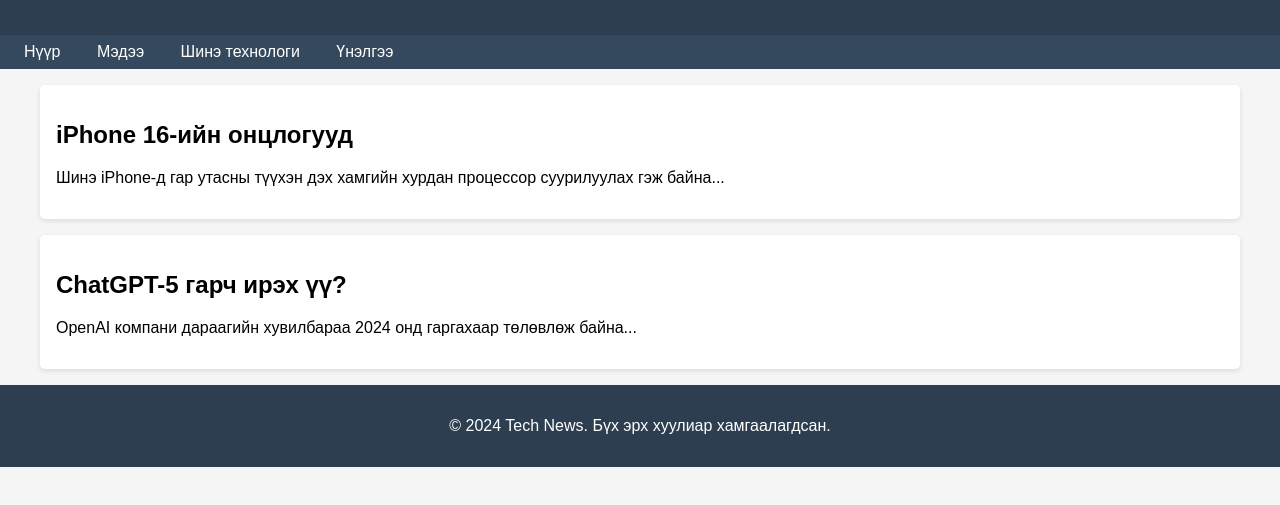
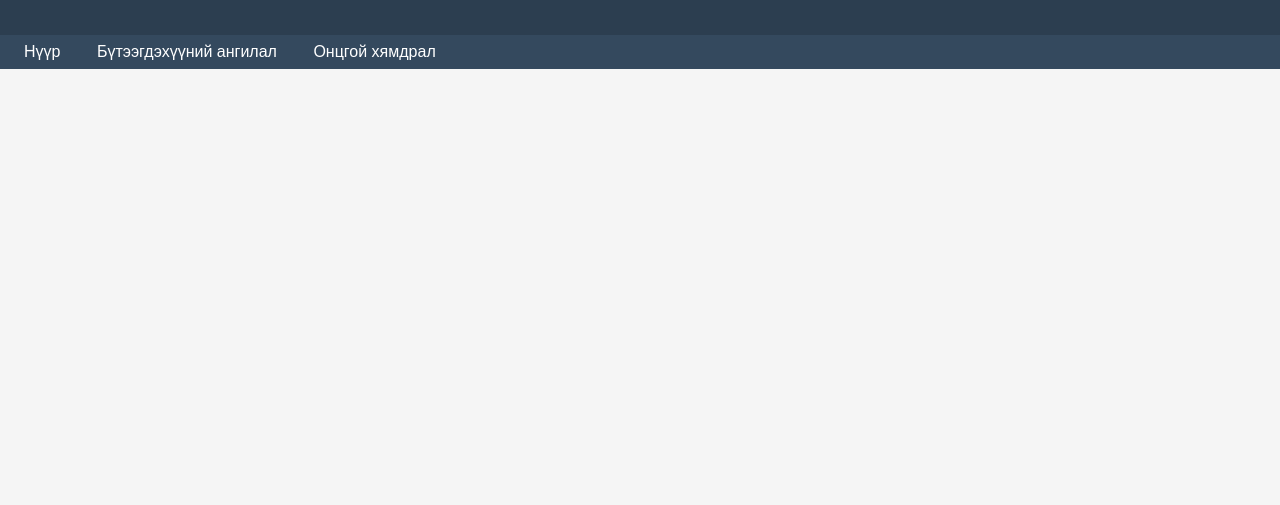
Before and after one commit to Miigaa-wq/computer-, a plain HTML site: page index.html in a window 1280 px wide. Shown: the part 77-582 px from the top of the page. Drawn offline with Linux system fonts and the light colour scheme.

Commit message:
Update index.html

```diff
--- a/index.html
+++ b/index.html
@@ -55,26 +55,6 @@
     </header>
     <nav>
         <a href="#">Нүүр</a>
-        <a href="#">Мэдээ</a>
-        <a href="#">Шинэ технологи</a>
-        <a href="#">Үнэлгээ</a>
+        <a href="#">Бүтээгдэхүүний ангилал</a>
+        <a href="#">Онцгой хямдрал</a>
     </nav>
-
-    <!-- Хэсэг 2: Мэдээний картууд -->
-    <div class="container">
-        <div class="news-card">
-            <h2>iPhone 16-ийн онцлогууд</h2>
-            <p>Шинэ iPhone-д гар утасны түүхэн дэх хамгийн хурдан процессор суурилуулах гэж байна...</p>
-        </div>
-        <div class="news-card">
-            <h2>ChatGPT-5 гарч ирэх үү?</h2>
-            <p>OpenAI компани дараагийн хувилбараа 2024 онд гаргахаар төлөвлөж байна...</p>
-        </div>
-    </div>
-
-    <!-- Хэсэг 3: Footer -->
-    <footer>
-        <p>&copy; 2024 Tech News. Бүх эрх хуулиар хамгаалагдсан.</p>
-    </footer>
-</body>
-</html>
```
